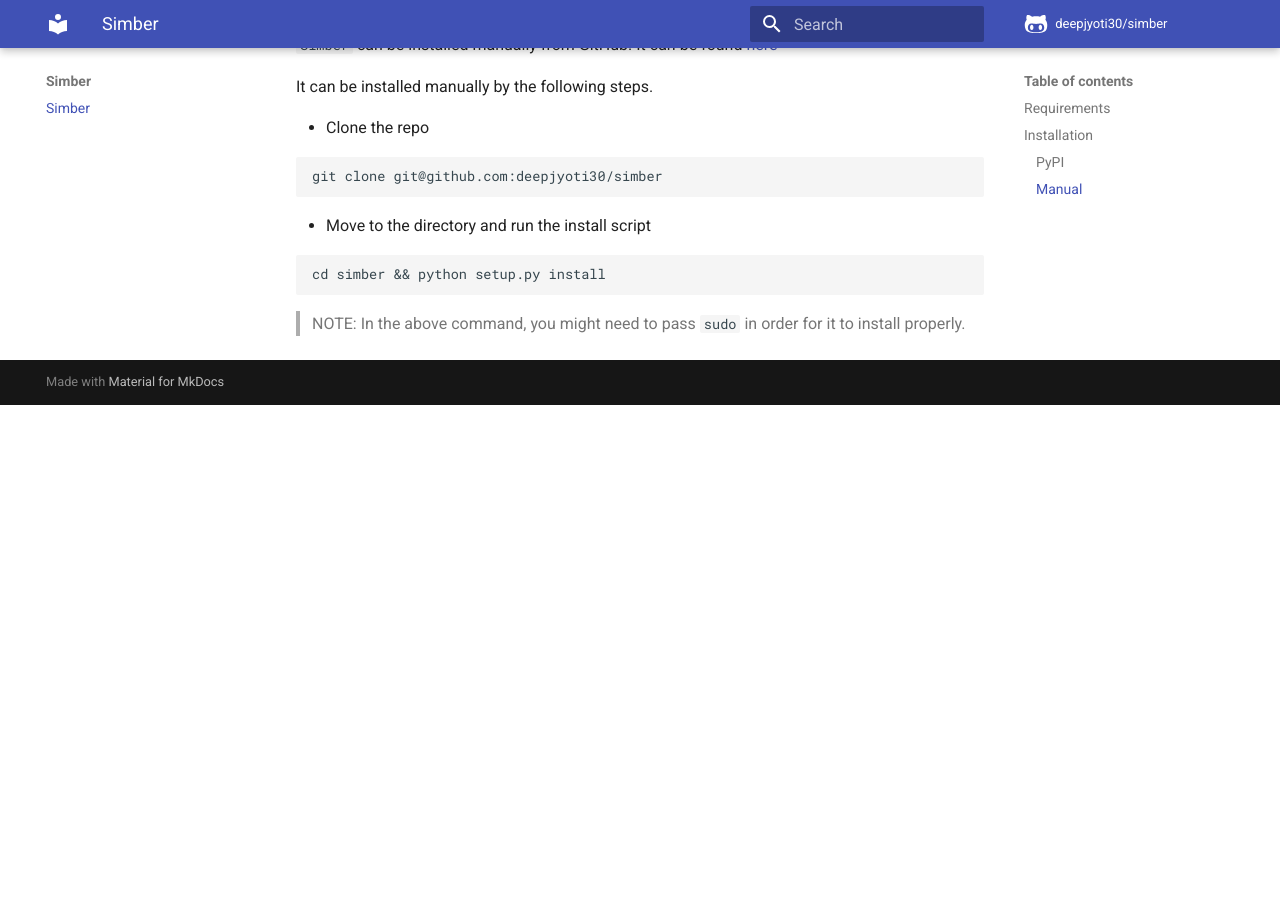
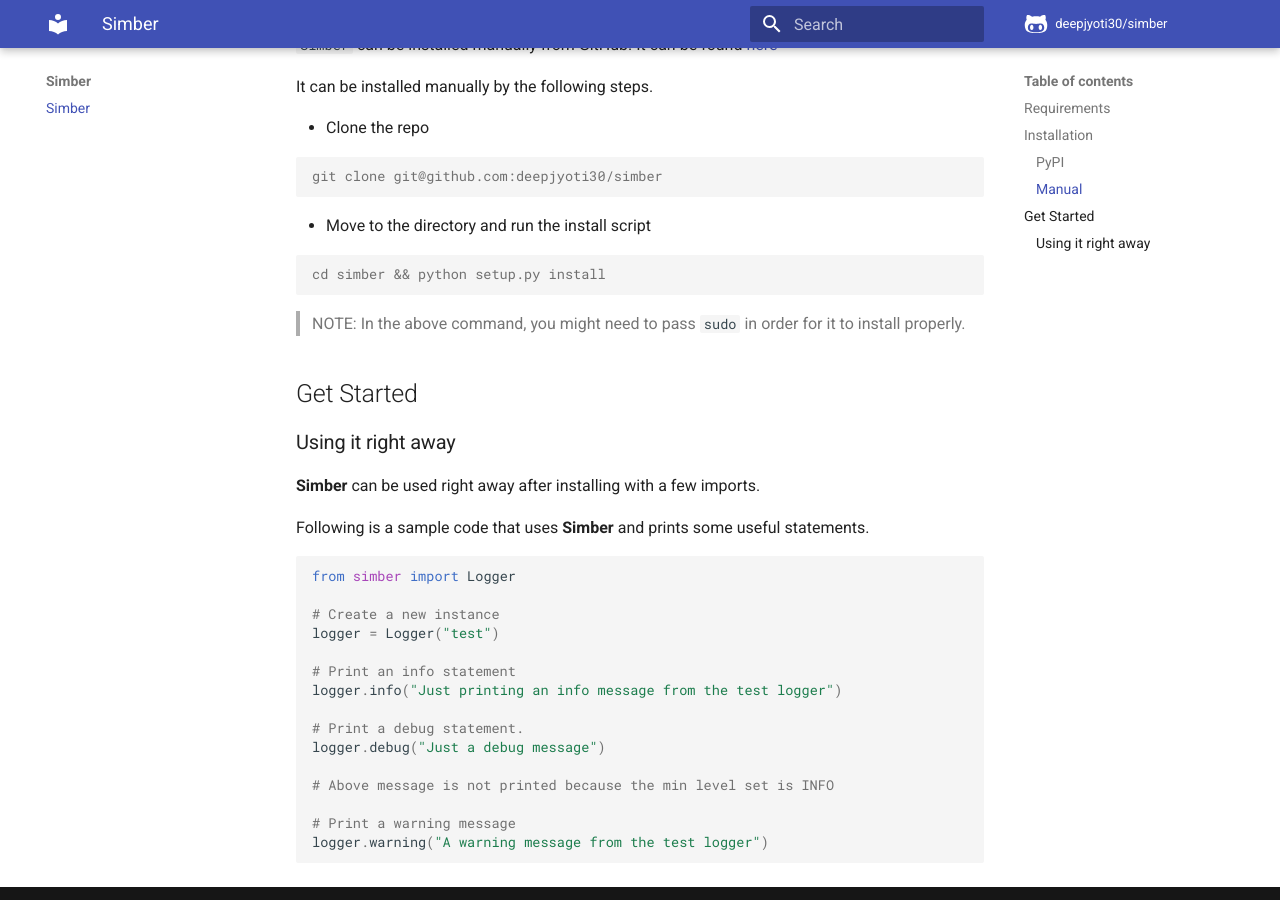
Before and after one commit to deepjyoti30/simber, an MkDocs documentation site: the page built from docs/en/docs/index.md, in a window 1280 px wide and 900 px high, scrolled down 655 px. Built offline with MkDocs 1.6.1 and Material for MkDocs 9.7.7, drawn with Linux system fonts in a browser that asks for light colours; comment, search, counter and statistics services are not loaded; before the commit the page ends 1060 px from its top, so only the background shows below that.

Commit message:
Add code highlight extension to mkdocs
Use the code highlight extension in order to highlight the code in
the docs. Uses the `pymdown-extensions` extension.

````diff
--- a/docs/en/docs/index.md
+++ b/docs/en/docs/index.md
@@ -38,3 +38,29 @@
 ```
 
 >NOTE: In the above command, you might need to pass `sudo` in order for it to install properly.
+
+## Get Started
+
+### Using it right away
+
+**Simber** can be used right away after installing with a few imports.
+
+Following is a sample code that uses **Simber** and prints some useful statements.
+
+```Python
+from simber import Logger
+
+# Create a new instance
+logger = Logger("test")
+
+# Print an info statement
+logger.info("Just printing an info message from the test logger")
+
+# Print a debug statement.
+logger.debug("Just a debug message")
+
+# Above message is not printed because the min level set is INFO
+
+# Print a warning message
+logger.warning("A warning message from the test logger")
+```
--- a/docs/en/mkdocs.yml
+++ b/docs/en/mkdocs.yml
@@ -8,3 +8,8 @@
 repo_name: deepjyoti30/simber
 repo_url: https://github.com/deepjyoti30/simber
 edit_uri: ''
+markdown_extensions:
+  - codehilite
+  - markdown.extensions.codehilite:
+      guess_lang: false
+  - extra
````
